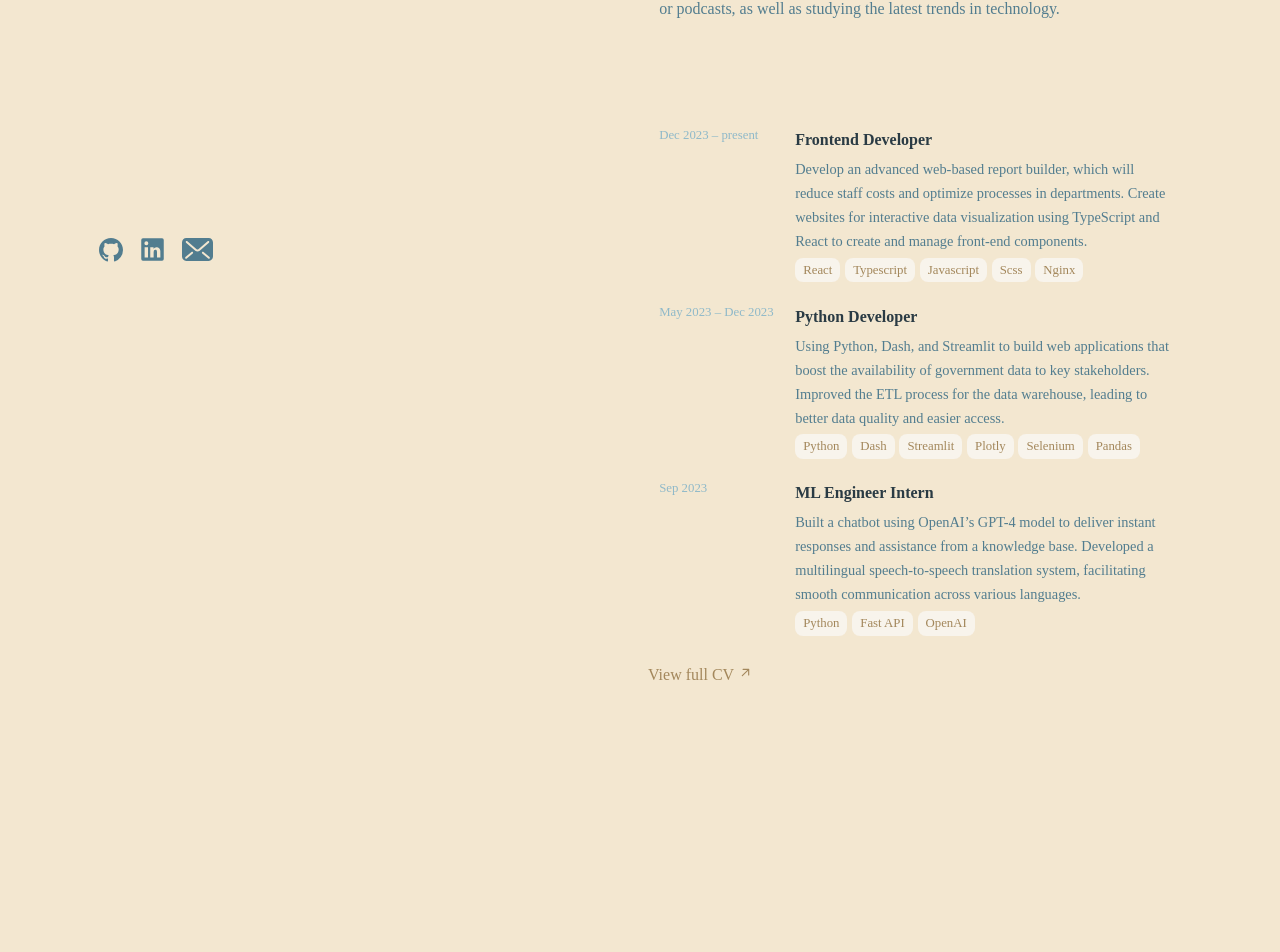
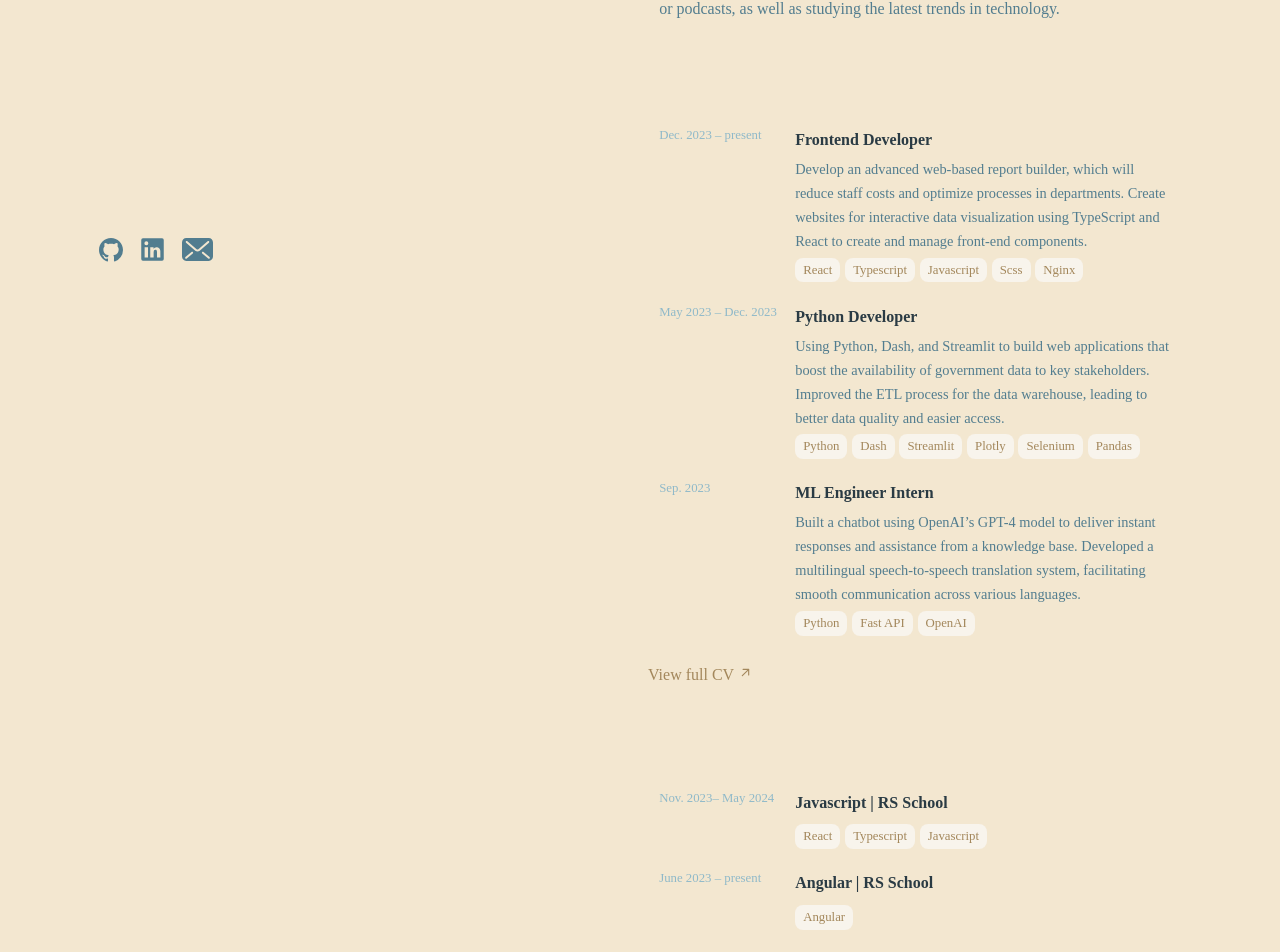
Before and after one commit to Magadanov/cv-web, a React (Create React App) app: page / in a window 1280 px wide. Shown: the part 435-1387 px from the top of the page. Before the commit the page ends 1215 px from the top, so only its background shows below. Built offline with nearby package versions, Linux system fonts and the light colour scheme.

Commit message:
feat: add courses

```diff
--- /dev/null
+++ b/src/components/main/courses/courses.tsx
@@ -0,0 +1,30 @@
+import Card from "../card/card";
+import cls from "../main.module.css";
+
+const courses = [
+    {
+        title: "Javascript | RS School",
+        description: "",
+        badges: ["React", "Typescript", "Javascript"],
+        label: " Nov. 2023– May 2024",
+    },
+    {
+        title: "Angular | RS School",
+        description: "",
+        badges: ["Angular"],
+        label: "June 2023 – present",
+    },
+];
+
+export default function Courses() {
+    return (
+        <section id="courses" style={{ marginBottom: "200px" }}>
+            <div className={cls.section_head}>
+                <h2 className="paragraph">COURSES</h2>
+            </div>
+            {courses.map((item) => {
+                return <Card key={item.title} {...item} />;
+            })}
+        </section>
+    );
+}
--- a/src/components/main/experience/experience.tsx
+++ b/src/components/main/experience/experience.tsx
@@ -8,21 +8,21 @@
         description:
             "Develop an advanced web-based report builder, which will reduce staff costs and optimize processes in departments. Create websites for interactive data visualization using TypeScript and React to create and manage front-end components.",
         badges: ["React", "Typescript", "Javascript", "Scss", "Nginx"],
-        label: "Dec 2023 – present",
+        label: "Dec. 2023 – present",
     },
     {
         title: "Python Developer",
         description:
             "Using Python, Dash, and Streamlit to build web applications that boost the availability of government data to key stakeholders. Improved the ETL process for the data warehouse, leading to better data quality and easier access.",
         badges: ["Python", "Dash", "Streamlit", "Plotly", "Selenium", "Pandas"],
-        label: " May 2023 – Dec 2023",
+        label: "May 2023 – Dec. 2023",
     },
     {
         title: "ML Engineer Intern",
         description:
             "Built a chatbot using OpenAI’s GPT-4 model to deliver instant responses and assistance from a knowledge base. Developed a multilingual speech-to-speech translation system, facilitating smooth communication across various languages.",
         badges: ["Python", "Fast API", "OpenAI"],
-        label: "Sep 2023",
+        label: "Sep. 2023",
     },
 ];
 
--- a/src/components/main/main.tsx
+++ b/src/components/main/main.tsx
@@ -1,4 +1,5 @@
 import About from "./about/about";
+import Courses from "./courses/courses";
 import Experience from "./experience/experience";
 import cls from "./main.module.css";
 
@@ -7,6 +8,7 @@
         <main id="content" className={cls.main}>
             <About />
             <Experience />
+            <Courses />
         </main>
     );
 }
--- a/src/components/menu/menu.tsx
+++ b/src/components/menu/menu.tsx
@@ -39,6 +39,7 @@
         <ul className={cls.menu} style={{ marginTop: "1rem" }}>
             <MenuItem text="ABOUT" link="/#about" />
             <MenuItem text="EXPERIENCE" link="/#experience" />
+            <MenuItem text="COURSES" link="/#courses" />
         </ul>
     );
 }
```
